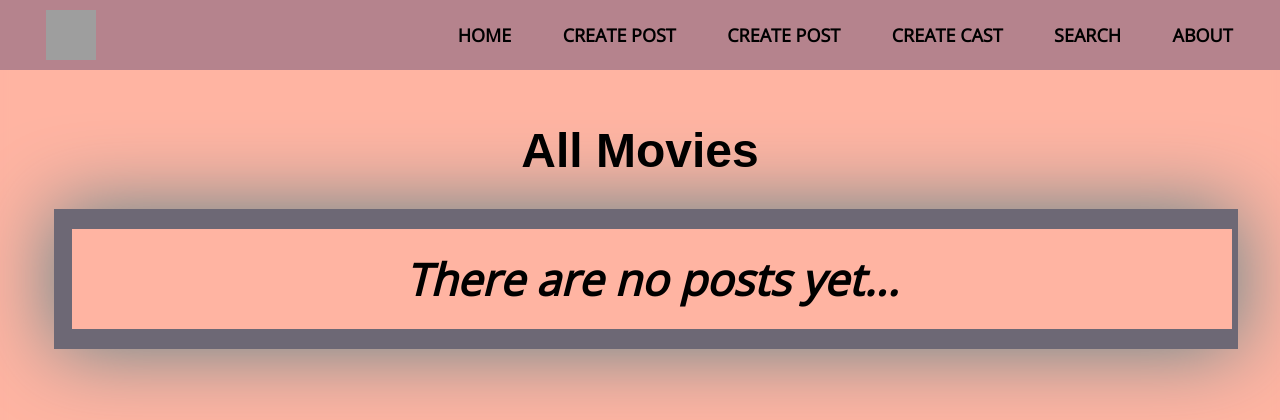
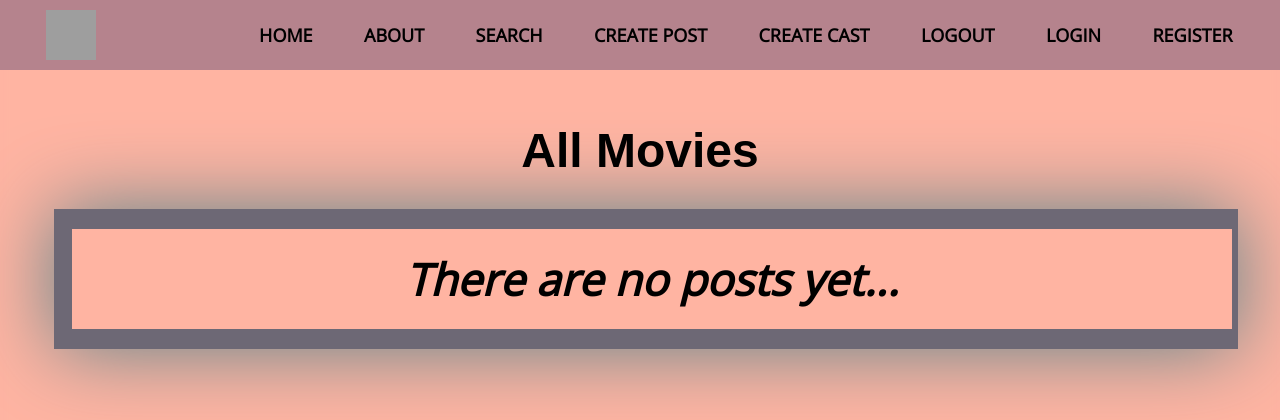
Before and after one commit to AssiaIlieva/Movie-magic, a Node server app: page / in a window 1280 px wide. Shown: the top 420 px of the page. Run offline with Node 20, Linux system fonts and the light colour scheme; data that the repository does not hold is empty; some libraries are stand-ins or nearby versions; grey boxes are pictures that could not be loaded.

Commit message:
Add new links to navigation

```diff
--- a/src/views/layouts/main.hbs
+++ b/src/views/layouts/main.hbs
@@ -16,11 +16,15 @@
 
         <ul class="menu">
           <li><a href="/">Home</a></li>
+          <li><a href="/about">About</a></li>
+          <li><a href="/search">Search</a></li>
+          <!--Users-->
           <li><a href="/create">Create Post</a></li>
-          <li><a href="#">Create Post</a></li>
           <li><a href="/cast/create">Create Cast</a></li>
-          <li><a href="/search">Search</a></li>
-          <li><a href="/about">About</a></li>
+          <li><a href="/auth/logout">Logout</a></li>
+          <!--Guest-->
+          <li><a href="/auth/login">Login</a></li>
+          <li><a href="/auth/register">Register</a></li>
         </ul>
 
       </nav>
```
